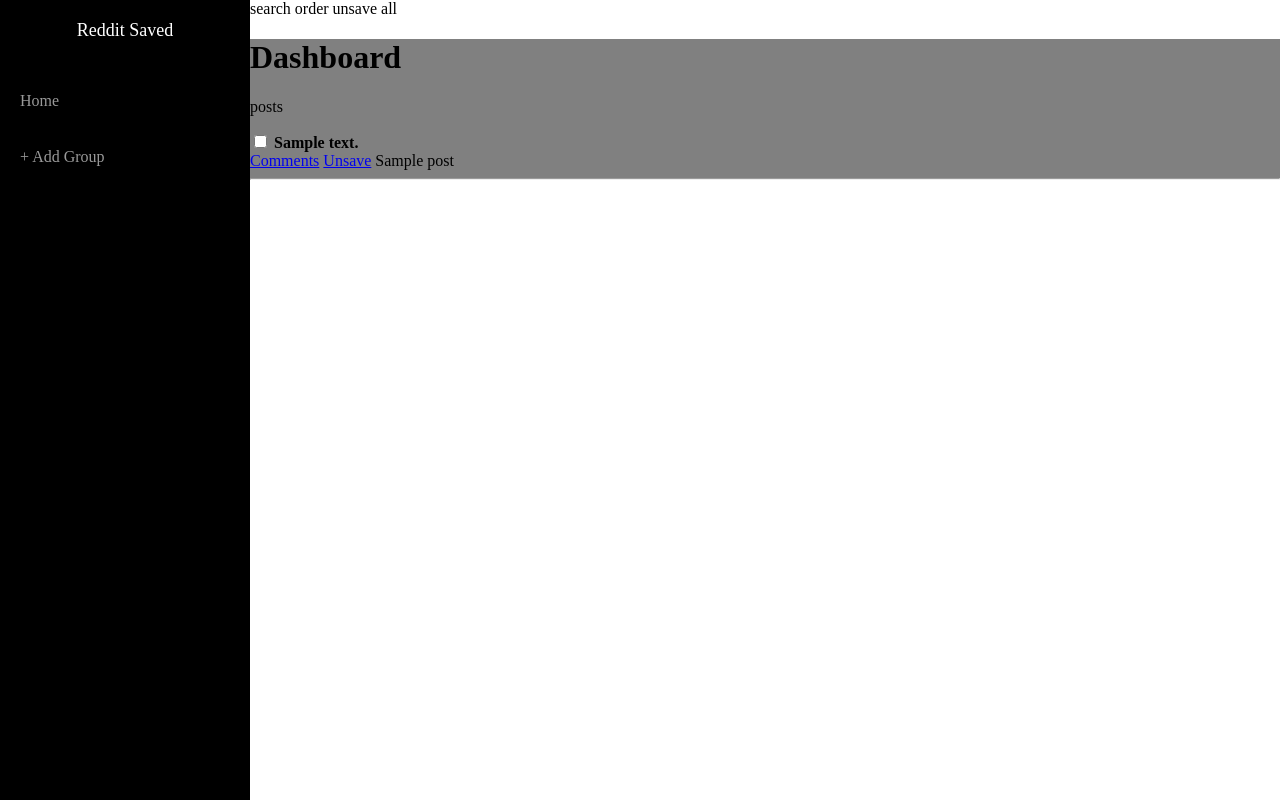
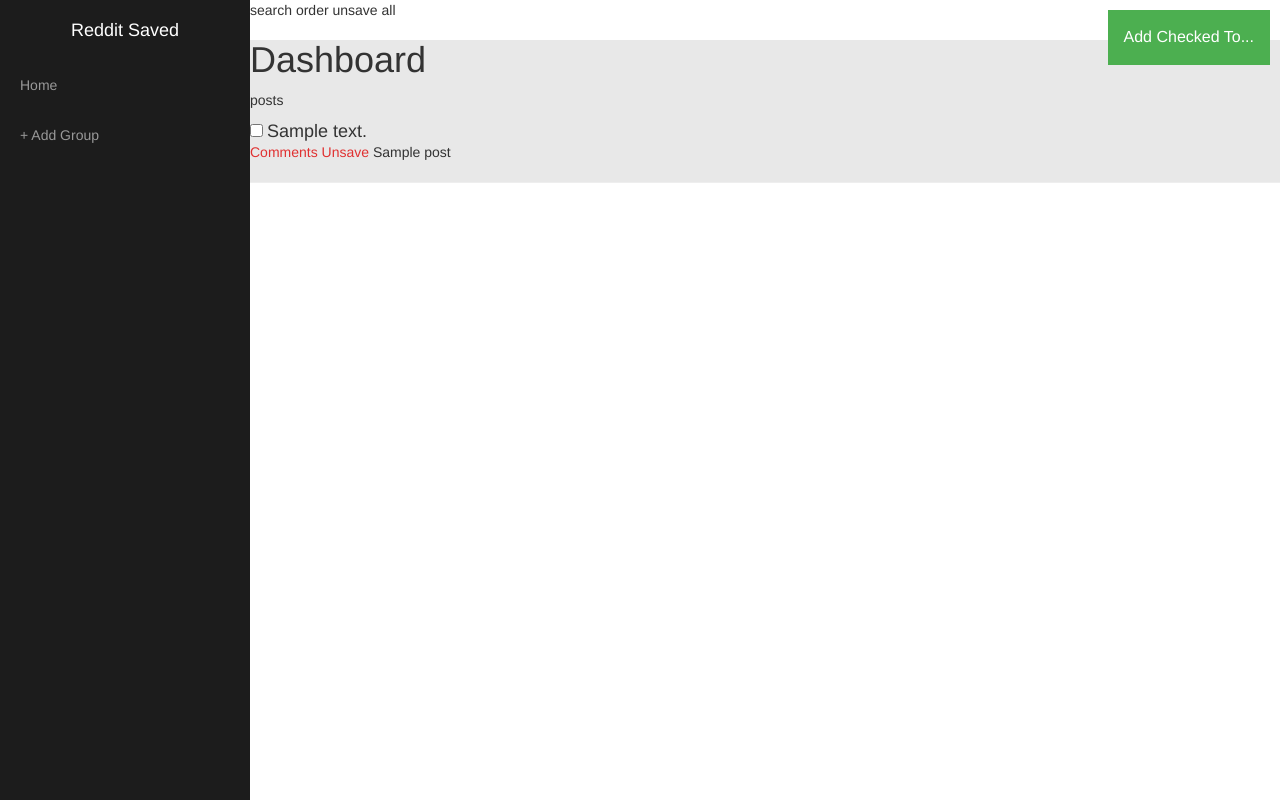
Before and after one commit to Alackey/RedditSaved, a Django app: template webapp/templates/webapp/posts.html in a window 1280 px wide. Run offline with Django 3.2, Linux system fonts and the light colour scheme; the template is opened without the code that fills it: most values are stand-ins (such as "Sample title", 1, 10 or a date in 2020); data that the repository does not hold is empty; some libraries are stand-ins or nearby versions.

Commit message:
Added floating Add to group btn

```diff
--- a/webapp/static/css/dashboard.css
+++ b/webapp/static/css/dashboard.css
@@ -1,11 +1,65 @@
 .posts-container {
-    background-color: gray;
+    background-color: E8E8E8;
+}
+
+.posts-container a {
+    color: #E03131;
+    text-decoration: none;
 }
 
 .inline {
     display: inline;
 }
 
-.options {
+.post-options {
     display: block
 }
+
+.add-checked {
+    position: fixed ;
+    right: 50px;
+    top: 50px;
+
+}
+
+.dropbtn {
+    background-color: #4CAF50;
+    color: white;
+    padding: 16px;
+    font-size: 16px;
+    border: none;
+    cursor: pointer;
+}
+
+.dropdown {
+    position: fixed !important;
+    right: 10px;
+    top: 10px;
+    display: inline-block;
+}
+
+.dropdown-content {
+    display: none;
+    position: absolute;
+    right: 0;
+    background-color: #f9f9f9;
+    min-width: 160px;
+    box-shadow: 0px 8px 16px 0px rgba(0,0,0,0.2);
+}
+
+.dropdown-content a {
+    color: black;
+    padding: 12px 16px;
+    text-decoration: none;
+    display: block;
+}
+
+.dropdown-content a:hover {background-color: #f1f1f1}
+
+.dropdown:hover .dropdown-content {
+    display: block;
+}
+
+.dropdown:hover .dropbtn {
+    background-color: #3e8e41;
+}
--- a/webapp/static/css/sidebar.css
+++ b/webapp/static/css/sidebar.css
@@ -31,7 +31,7 @@ body {
     height: 100%;
     margin-left: -250px;
     overflow-y: auto;
-    background: #000;
+    background: #1C1C1C;
     -webkit-transition: all 0.5s ease;
     -moz-transition: all 0.5s ease;
     -o-transition: all 0.5s ease;
@@ -95,7 +95,7 @@ body {
 }
 
 .sidebar-nav > .sidebar-brand a {
-    color: #999999;
+    color: #E03131;
 }
 
 .sidebar-nav > .sidebar-brand a:hover {
--- a/webapp/templates/webapp/dashboard.html
+++ b/webapp/templates/webapp/dashboard.html
@@ -4,28 +4,38 @@
     <title>Reddit Saved</title>
     <link rel="stylesheet" href="{% static 'css/sidebar.css' %}">
     <link rel="stylesheet" href="{% static 'css/dashboard.css' %}">
+    <link rel="stylesheet" href="https://maxcdn.bootstrapcdn.com/bootstrap/3.3.6/css/bootstrap.min.css" integrity="sha384-1q8mTJOASx8j1Au+a5WDVnPi2lkFfwwEAa8hDDdjZlpLegxhjVME1fgjWPGmkzs7" crossorigin="anonymous">
 </head>
 <body>
     <div id="wrapper">
         <!-- Sidebar -->
         <div id="sidebar-wrapper">
             <ul class="sidebar-nav">
-                <!-- <li class="sidebar-brand">
-                    <a href="#">
-                        Reddit Saved
-                    </a>
-                </li>
-                <li>
-                    <p class="group" id="Home"><a href="">Home</a></p>
-                </li>
-                <li>
-                    <p class="group" id="AddGroup"><a href="">+ Add Group</a></p>
-                </li> -->
-
             </ul>
         </div>
-        <div class="container-fluid content">
-            <div class="row">
+        <!-- End Sidebar -->
+       <!--  <a href="" class="btn btn-info btn-lg add-checked" role="button">Sign In</a> -->
+        <!-- <div class="btn-group add-checked">
+            <button type="button" class="btn btn-default dropdown-toggle" data-toggle="dropdown" aria-haspopup="true" aria-expanded="false">
+                Add Checked To...
+                <span class="caret"></span>
+            </button>
+            <ul class="dropdown-menu">
+                <li><a href="#">Action</a></li>
+                <li><a href="#">Another action</a></li>
+                <li><a href="#">Something else here</a></li>
+            </ul>
+        </div> -->
+        <div class="dropdown" style="float:right;">
+            <button class="dropbtn">Add Checked To...</button>
+            <div class="dropdown-content">
+                <a href="#">Link 1</a>
+                <a href="#">Link 2</a>
+                <a href="#">Link 3</a>
+            </div>
+        </div>
+        <div class="content">
+            <div class="options">
             search order unsave all
             </div>
             {% block posts %}
@@ -33,9 +43,10 @@
         </div>
     </div>
 
+<script src="{% static 'javascript/dashboard.js'%}"></script>
 <script src="//code.jquery.com/jquery-1.12.0.min.js"></script>
 <script src="//code.jquery.com/jquery-migrate-1.2.1.min.js"></script>
-<script src="{% static 'javascript/dashboard.js'%}"></script>
+<script src="https://maxcdn.bootstrapcdn.com/bootstrap/3.3.6/js/bootstrap.min.js" integrity="sha384-0mSbJDEHialfmuBBQP6A4Qrprq5OVfW37PRR3j5ELqxss1yVqOtnepnHVP9aJ7xS" crossorigin="anonymous"></script>
 </body>
 
 </html>
--- a/webapp/templates/webapp/posts.html
+++ b/webapp/templates/webapp/posts.html
@@ -10,7 +10,7 @@
         {% if post.body %} <!-- Comment -->
             <input type="checkbox" name="selection" value="selected" class="selection">
             <h4 class="inline">{{ post.body }}</h4>
-            <div class="options">
+            <div class="post-options">
                 {% with postLink=post.link_url id=post.id %}
                     <a href="{{ postLink }}{{ id }}">Comments</a>
                     <a href="{% url 'unsave' %}?postLink={{postLink}}{{id}}&type=comment">Unsave</a>
@@ -22,7 +22,7 @@
         {% else %} <!-- Submission -->
             <input type="checkbox" name="selection" value="selected" class="selection">
             <h3 class="inline"><a href="{{ post.url }}">{{ post.title }}</a></h3>
-            <div class="options">
+            <div class="post-options">
                 <a href="{{ post.permalink }}">Comments</a>
                 <a href="">Unsave</a>
                 <span>{{ post.name }}</span>
```
Also changed, not shown: webapp/templates/webapp/home.html (+2 -17 lines).
